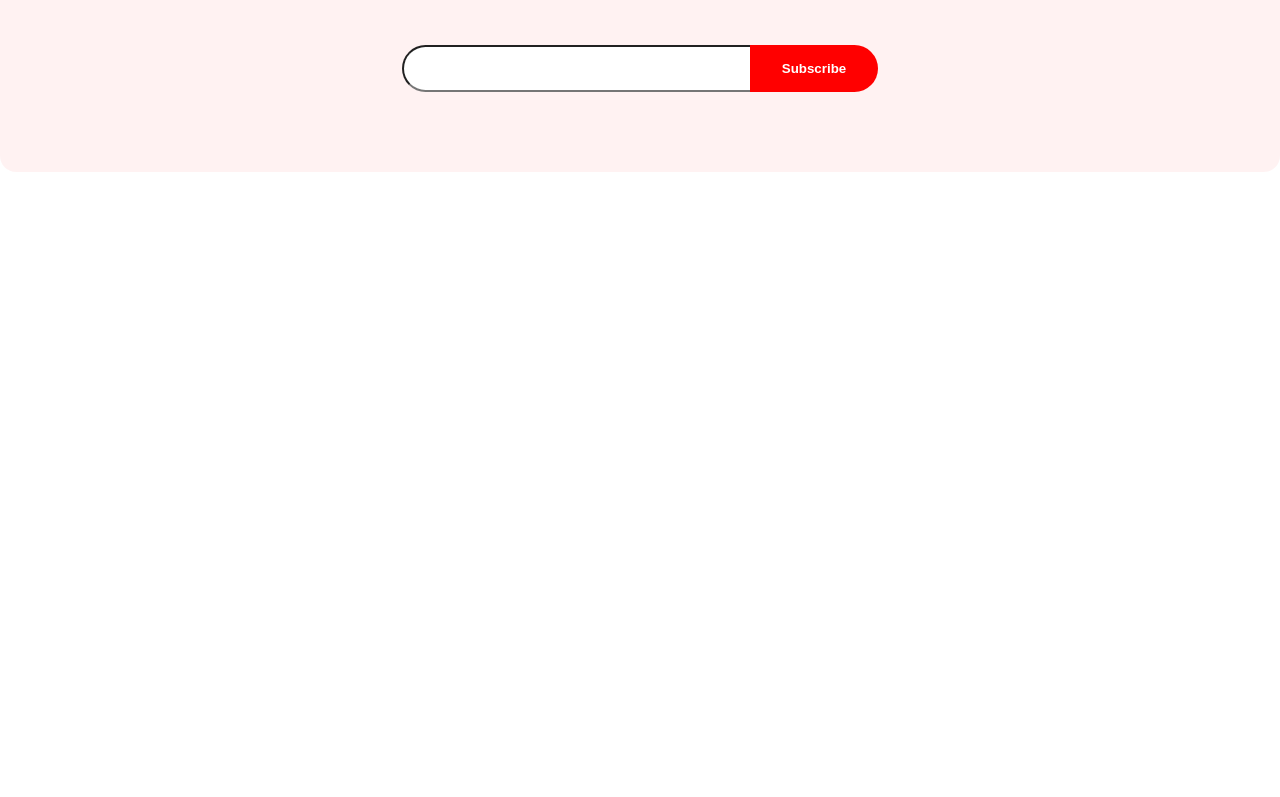
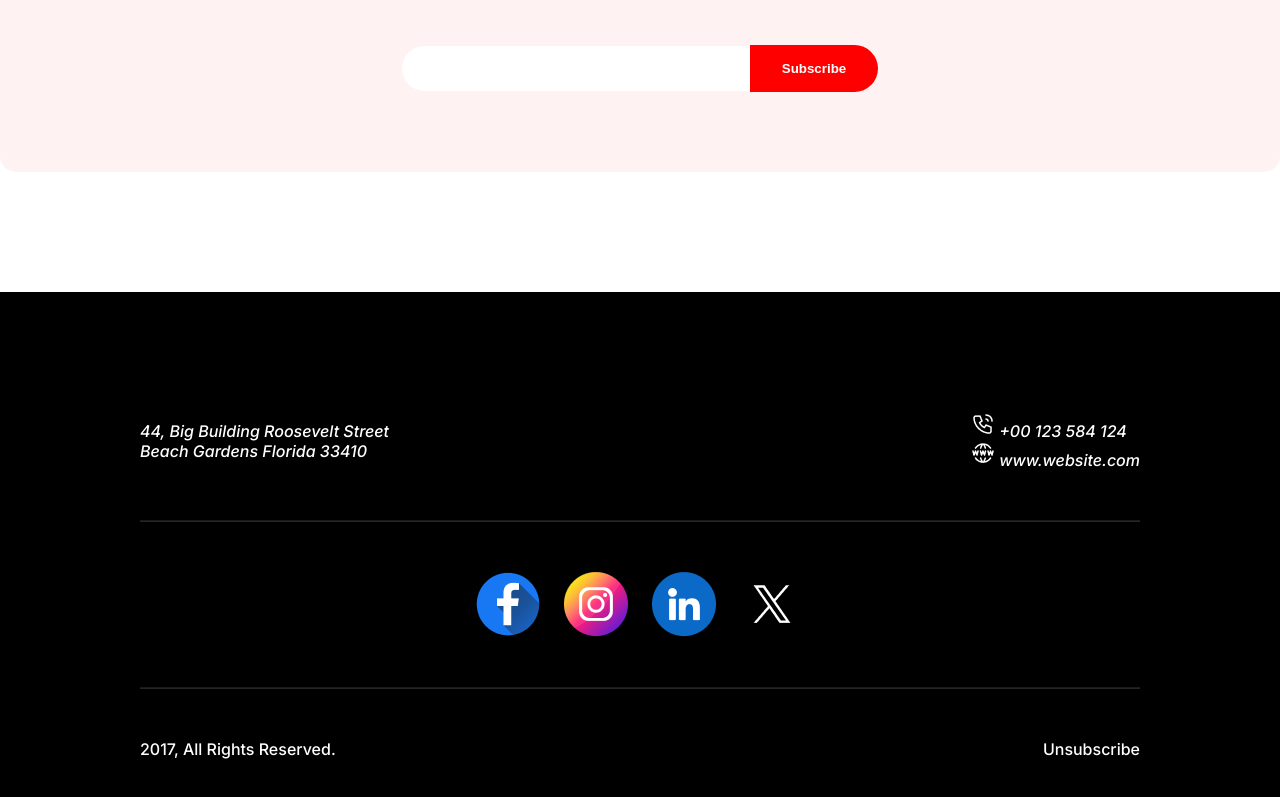
Before and after one commit to md-zeon/new-year-offer, a plain HTML site: page index.html in a window 1280 px wide. Shown: the part 6737-7534 px from the top of the page. Before the commit the page ends 7029 px from the top, so only its background shows below. Drawn offline with Linux system fonts and the light colour scheme.

Commit message:
New Year Offer Project Complete

```diff
--- a/index.html
+++ b/index.html
@@ -104,8 +104,35 @@
             </form>
         </section>
     </main>
-    <footer>
-
+    <footer class="footer text-white font-inter">
+        <div class="footer-content">
+            <div class="left-footer">
+                <address>
+                    44, Big Building Roosevelt Street
+                    <br>
+                    Beach Gardens Florida 33410
+                </address>
+            </div>
+            <div class="right-footer">
+                <address>
+                    <img src="icons/Call.png" alt="call"> +00 123 584 124
+                    <br>
+                    <img src="icons/Website.png" alt="website"> www.website.com
+                </address>
+            </div>
+        </div>
+        <hr>
+        <div class="social-links text-center">
+            <img src="icons/Facebook.png" alt="">
+            <img src="icons/Instagram.png" alt="">
+            <img src="icons/Linkedin.png" alt="">
+            <img src="icons/Twitter.png" alt="">
+        </div>
+        <hr>
+        <div class="bottom-footer">
+            <span>2017, All Rights Reserved.</span>
+            <span>Unsubscribe</span>
+        </div>
     </footer>
 </body>
 </html>
--- a/styles/style.css
+++ b/styles/style.css
@@ -275,10 +275,11 @@ section {
 }
 
 .newsletter input[type="text"] {
-    padding: 14px 12px;
+    padding: 15px 12px;
     width: 350px;
     border-radius: 50px 0 0 50px;
     outline: none;
+    border: none;
 }
 
 .newsletter .btn-primary {
@@ -288,3 +289,34 @@ section {
 }
 
 /* Footer Styles */
+
+.footer {
+    background: #000000;
+    padding: 120px 140px;
+    font-weight: 500;
+}
+
+
+.footer hr {
+    margin: 50px 0;
+    border-color: rgba(255, 255, 255, 0.15);
+}
+
+.footer-content {
+    display: flex;
+    align-items: center;
+    justify-content: space-between;
+}
+
+.social-links {
+    display: flex;
+    gap: 24px;
+    align-items: center;
+    justify-content: center;
+}
+
+.bottom-footer {
+    display: flex;
+    align-items: center;
+    justify-content: space-between;
+}
```
